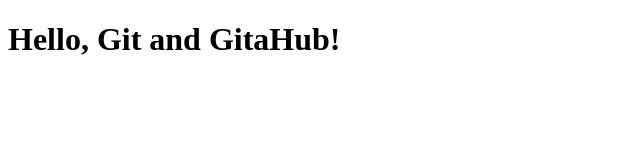
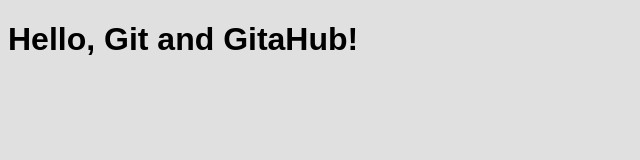
Before and after one commit to DonartS1/MyWebProject, a plain HTML site: page index.html in a window 1280 px wide. Shown: the whole page, without its empty margins (0-640 px from the left). Drawn offline with Linux system fonts and the light colour scheme.

Commit message:
Shto style.css dhe linkun ne index.html

```diff
--- a/index.html
+++ b/index.html
@@ -1,5 +1,5 @@
 <!DOCTYPE html>
-
+    <link rel="stylesheet" href="style.css">
 <html>
 
 <head>
--- /dev/null
+++ b/style.css
@@ -0,0 +1,7 @@
+body {
+
+    font-family: Arial, sans-serif;
+
+    background-color: #e0e0e0;
+
+}
```
